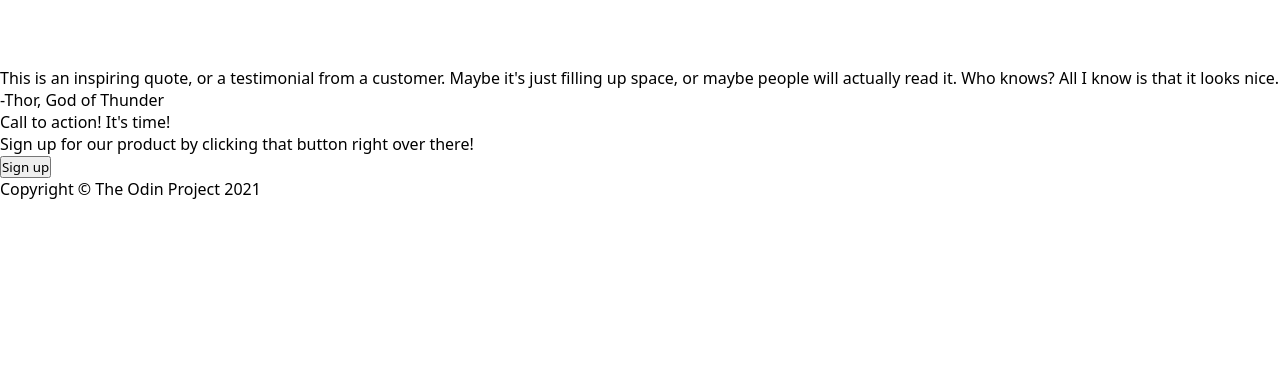
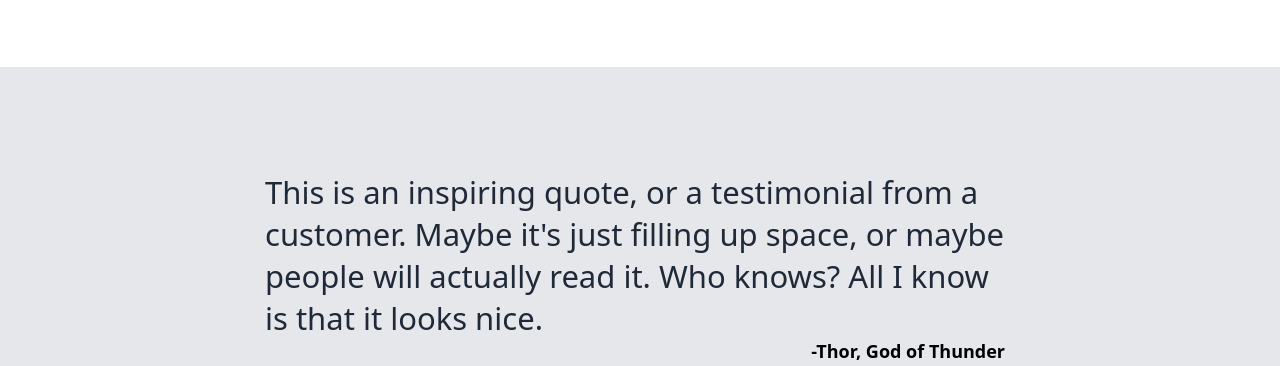
Before and after one commit to Aquid0/odin-landing-page, a plain HTML site: page index.html in a window 1280 px wide. Shown: the part 731-1097 px from the top of the page. Before the commit the page ends 931 px from the top, so only its background shows below. Drawn offline with Linux system fonts and the light colour scheme.

Commit message:
Quote aded

```diff
--- a/styles.css
+++ b/styles.css
@@ -122,3 +122,25 @@
     border-radius: 10px;
     border: 3px solid #3882f6
 }
+
+.quote-container {
+    min-height: 400px;
+    background-color: #E5E7EB;
+    display: flex;
+    flex-direction: column;
+    justify-content: center;
+    align-items: center;
+}
+
+.quote {
+    max-width: 750px;
+    font-size: 31px;
+    color: #1f2937;
+}
+
+.author {
+    margin-left: auto;
+    margin-right: 275px;
+    font-weight: bold;
+    font-size: 18px;
+}
```
